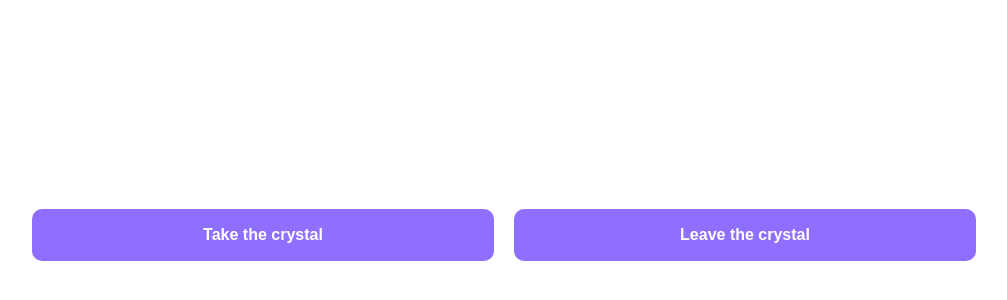
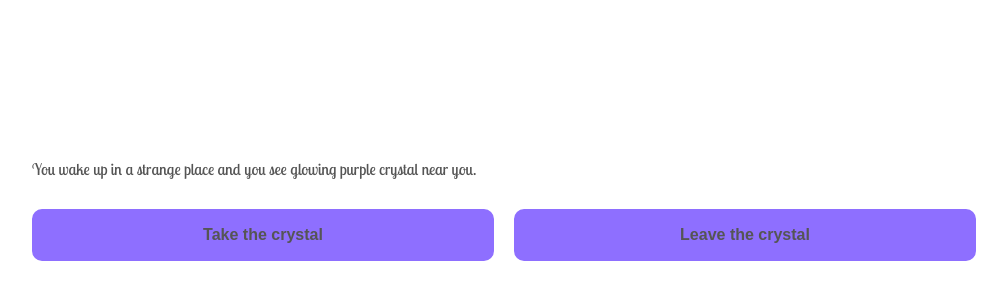
Before and after one commit to rayahiqbal/adventure, a plain HTML site: page index.html in a window 1280 px wide. Shown: the part 190-490 px from the top of the page, without its empty margins (136-1143 px from the left). Drawn offline with Linux system fonts and the light colour scheme.

Commit message:
Update styles.css

```diff
--- a/styles.css
+++ b/styles.css
@@ -12,7 +12,7 @@ body {
   align-items: center;
   min-height: 100vh;
   font-family: 'Lobster Two', cursive;
-  color: #fff;
+  color: #555; /* Mid-tone grey text color */
 }
 
 .container {
@@ -36,7 +36,7 @@ body {
   border: 2px solid #8e6fff;
   border-radius: 10px;
   padding: 15px 30px;
-  color: #fff;
+  color: #555; /* Mid-tone grey text color */
   font-size: 16px;
   font-weight: bold;
   text-align: center;
```
